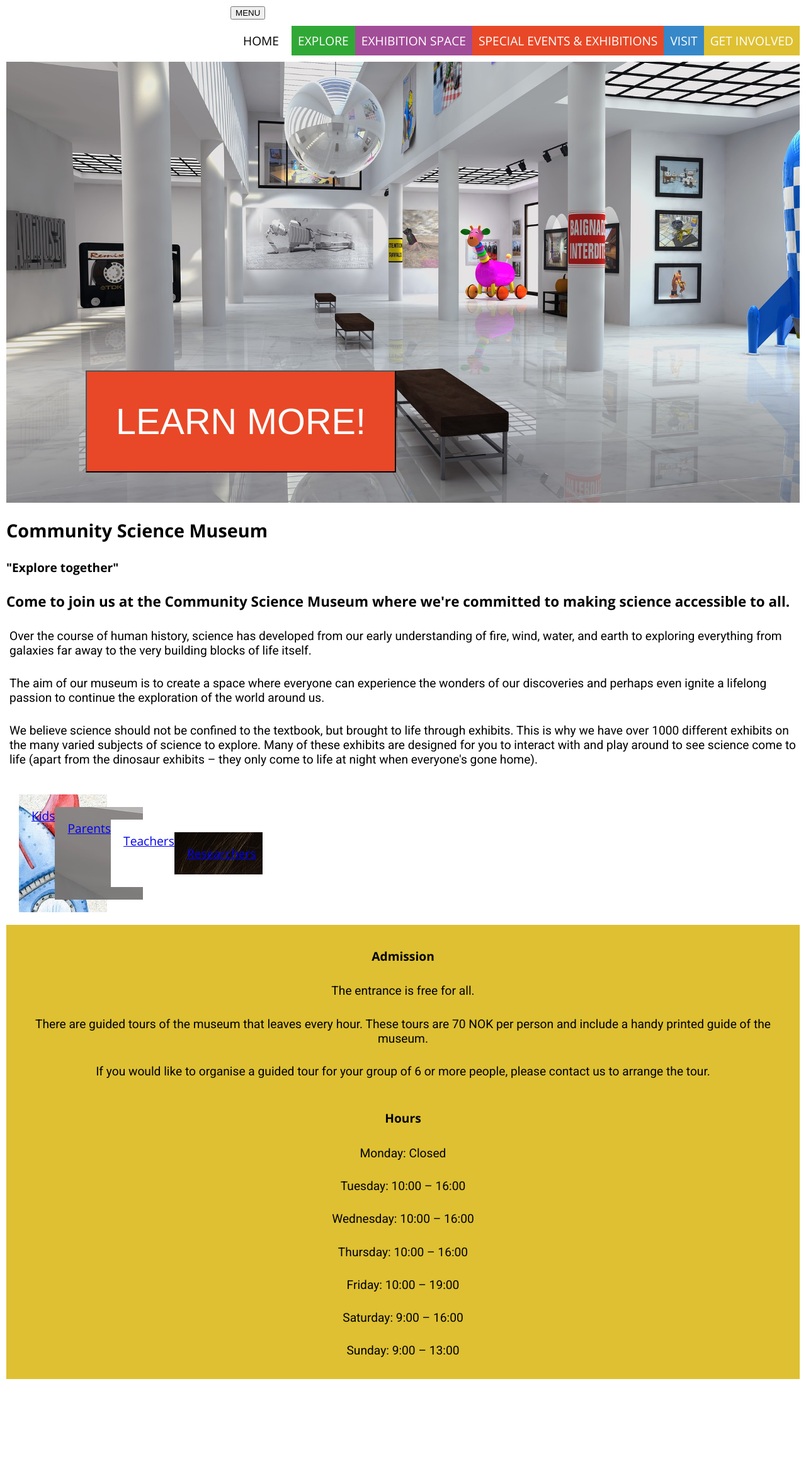
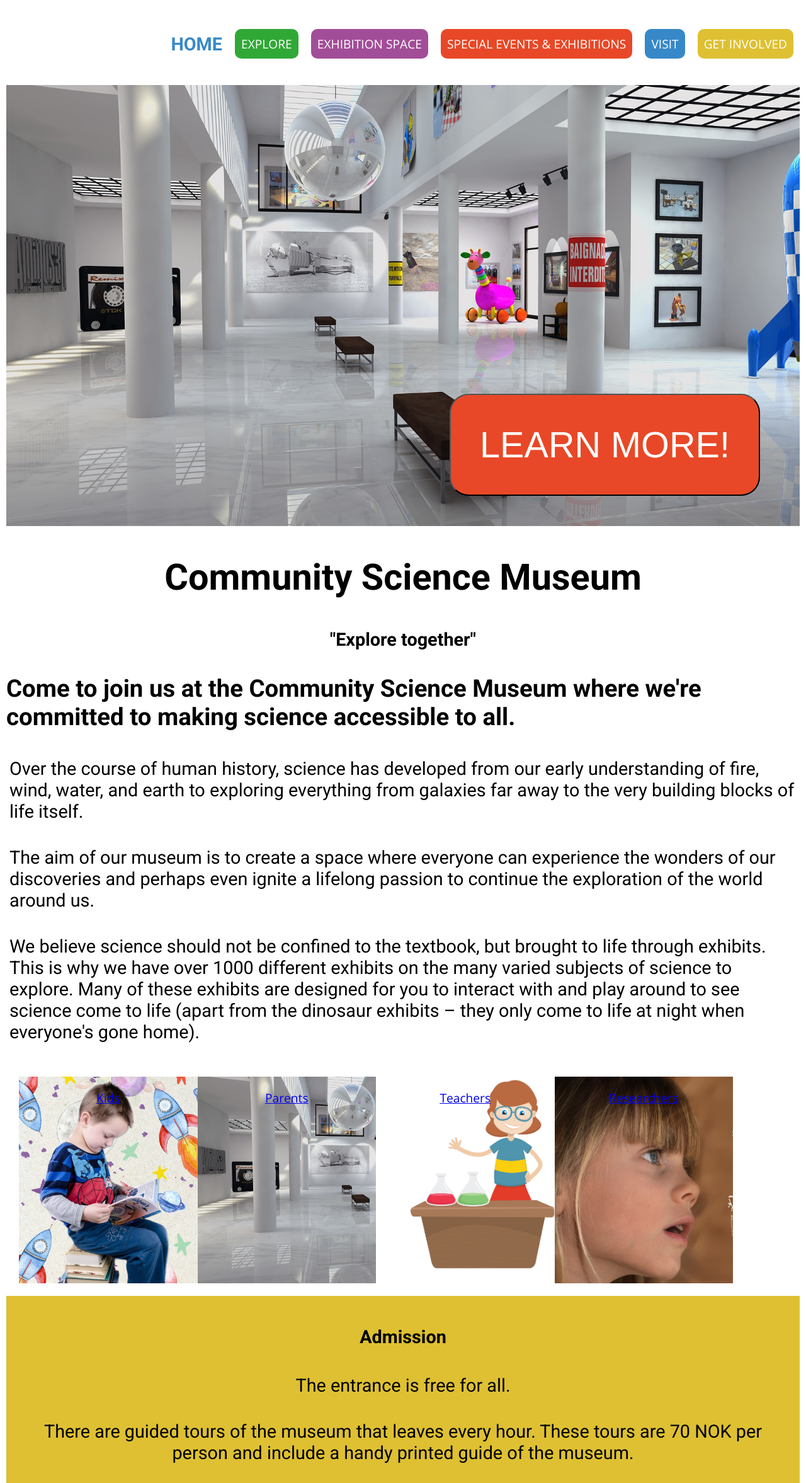
Before and after one commit to Boip-no/ScienseMuseum, a plain HTML site: page index.html in a window 1280 px wide. Shown: the part 160-2514 px from the top of the page at 63% size. Before the commit the page ends 2359 px from the top, so only its background shows below. Drawn offline with nearby package versions, Linux system fonts and the light colour scheme.

Commit message:
edited
menu has been changed along with the visit-info.

I miss some pictures!

```diff
--- a/css/styles.css
+++ b/css/styles.css
@@ -27,9 +27,7 @@ p {
   font-family: 'Roboto', sans-serif;
 }
 
-h1 h2 h3 h4 {
-  align-items: center;
-}
+
 /*MAIN*/
 .col1 {
 
@@ -71,6 +69,14 @@ a24d98 - purple
 */
 /* Mobile and Tablet */
 @media only screen and (min-width: 250px) and (max-width: 699px) {
+  h1 h2 h3 h4 {
+    align-items: center;
+    font-family: 'Roboto', sans-serif;
+  }
+  .col-content {
+    text-align: center;
+  }
+
   .container {
     overflow: auto;
     scroll-behavior: smooth;
@@ -84,6 +90,7 @@ a24d98 - purple
     justify-content: space-between;
   }
   .dropbutton {
+    display: block;
     color: black;
     padding: 16px;
     font-size: 16px;
@@ -208,6 +215,7 @@ a24d98 - purple
     background: #a24d98;
     padding: 0.8em;
     padding: #a24d98;
+    border-radius: 10px;
     align-content: flex-end;
     position: absolute;
     color: white;
@@ -224,6 +232,29 @@ a24d98 - purple
 }
 /* Laptop and Desktop */
 @media only screen and (min-width: 700px){
+  h1 {
+    align-items: center;
+    font-family: 'Roboto', sans-serif;
+    font-size: 3.5em;
+  }
+  h2 {
+    align-items: center;
+    font-family: 'Roboto', sans-serif;
+    font-size: 3em;
+  }
+  h3 {
+    align-items: center;
+    font-family: 'Roboto', sans-serif;
+    font-size: 2em;
+  }
+  h4 {
+    align-items: center;
+    font-family: 'Roboto', sans-serif;
+    font-size: 1.5em;
+  }
+  p {
+    font-size: 1.5em;
+  }
   #logo {
     width: 100%;
     flex-direction: column;
@@ -231,7 +262,8 @@ a24d98 - purple
   #nav-home {
     background: white;
     color: black;
-    padding: 20px;
+    padding: 10px;
+    color: #3788c8;
   }
   .menu {
     display: flex;
@@ -242,22 +274,32 @@ a24d98 - purple
     background: #30a836;
     padding: 10px;
     justify-content: space-between;
+    border-radius: 10px;
+    margin: 10px;
   }
   .nav-exhibition {
     background: #a24d98;
     padding: 10px;
+    border-radius: 10px;
+    margin: 10px;
   }
   .nav-specials {
     background: #e84827;
     padding: 10px;
+    border-radius: 10px;
+    margin: 10px;
   }
   .nav-visit {
     background: #3788c8;
     padding: 10px;
+    border-radius: 10px;
+    margin: 10px;
   }
   .nav-involved {
     background: #dec032;
     padding: 10px;
+    border-radius: 10px;
+    margin: 10px;
   }
   .nav-desktop {
     display: flex;
@@ -270,8 +312,8 @@ a24d98 - purple
     text-align: right;
     flex-direction: row;
   }
-  .dropdown {
-    button: hidden;
+  .dropbutton {
+    display: none;
   }
   .headerImage {
     background-image: url(../images/exhibition-1863344_1920.jpg);
@@ -282,7 +324,7 @@ a24d98 - purple
     position: relative;
   }
   .headerImage2 {
-    background-image: url(../images/Kid-teacher/research.jpg);
+    background-image: url(../images/research.jpg);
     min-height: 700px;
     min-width: 100%;
     background-repeat: no-repeat;
@@ -325,12 +367,16 @@ a24d98 - purple
     background: #e84827;
     font-size: 3em;
     padding: 0.8em;
+    border-radius: 30px;
     padding: #e84827;
     align-content: center;
     position: absolute;
     top: 70%;
-    left: 10%;
+    right: 5%;
     color: white;
+  }
+  .col-content {
+    text-align: center;
   }
   .explore {
     display: flex;
@@ -342,48 +388,43 @@ a24d98 - purple
     align-items: center;
   }
 
-  .fourBlocks {
-    display: inline-block;
+  .infoBlocks {
+    display: flex;
     flex-direction: row;
-    width: 100px;
+    width: 90%;
     padding: 20px;
+    align-items: center;
+    text-align: center;
+  }
 
-  }
   .blockKid {
-    background-image: url(../images/Kid-teacher/kid2.jpg);
-    display: inline-flex;
-    background-repeat: no-repeat;
+    flex: 1;
     padding: 20px;
-    flex-direction: row;
-    width: 100px;
-    justify-content: space-between;
+    background-image: url(../images/kid2.jpg);
+    background-size: cover;
+    height: 15em;
   }
   .blockParents {
     background-image: url(../images/exhibition-1863344_1920.jpg);
-    display: inline-flex;
-    background-repeat: no-repeat;
+    flex: 1;
     padding: 20px;
-    flex-direction: row;
-    width: 100px;
-    justify-content: space-between;
+    justify-content: flex-end;
+    background-size: cover;
+    height: 15em;
   }
   .blockTeach {
-    background-image: url(../images/Kid-teacher/teacher.jpg);
-    display: inline-flex;
-    background-size: fixed;
+    background-image: url(../images/teacher.jpg);
+    flex: 1;
     padding: 20px;
-    flex-direction: row;
-    width: 100px;
-        justify-content: space-between;
+    background-size: cover;
+    height: 15em;
   }
   .blockRes {
-    background-image: url(../images/Kid-teacher/research.jpg);
-    display: inline-flex;
-    background-repeat: no-repeat;
+    background-image: url(../images/research.jpg);
+    flex: 1;
     padding: 20px;
-    flex-direction: row;
-    width: 100px;
-        justify-content: space-between;
+    background-size: cover;
+    height: 15em;
   }
   footer {
     display: flex;
--- a/index.html
+++ b/index.html
@@ -19,7 +19,7 @@
               <button class="dropbutton">MENU</button>
                 <div class="dropdown-content">
                 <div class="nav-desktop">
-                  <a id="nav-home" href="index.html">HOME</a>
+                  <a id="nav-home" href="index.html"><h4>HOME</h4></a>
                   <a class="nav-explore" href="menu/explore.html">EXPLORE</a>
                   <a class="nav-exhibition" href="menu/exhibition.html">EXHIBITION SPACE</a>
                   <a class="nav-specials" href="menu/specials.html">SPECIAL EVENTS & EXHIBITIONS</a>
@@ -39,28 +39,30 @@
       </div>
       <div class="container">
           <div class="col1">
-          <h2>Community Science Museum</h2> <h4>"Explore together"</h4></div>
-          <div class="col2">  <h3>Come to join us at the Community Science Museum where we're committed to making science accessible to all.</h3>
+            <div class="col-content">
+              <h2>Community Science Museum</h2> <h4>"Explore together"</h4></div>
+              <div class="col2">  <h3>Come to join us at the Community Science Museum where we're committed to making science accessible to all.</h3>
+            </div>
           </div>
           <div class="col3">
-            <p>Over the course of human history, science has developed from our early understanding of fire, wind, water, and earth to exploring everything from galaxies far away to the very building blocks of life itself.</p>
+              <p>Over the course of human history, science has developed from our early understanding of fire, wind, water, and earth to exploring everything from galaxies far away to the very building blocks of life itself.</p>
 
-            <p>The aim of our museum is to create a space where everyone can experience the wonders of our discoveries and perhaps even ignite a lifelong passion to continue the exploration of the world around us.</p>
+              <p>The aim of our museum is to create a space where everyone can experience the wonders of our discoveries and perhaps even ignite a lifelong passion to continue the exploration of the world around us.</p>
           </div>
           <div class="col4"></div>
-            <p>We believe science should not be confined to the textbook, but brought to life through exhibits. This is why we have over 1000 different exhibits on the many varied subjects of science to explore. Many of these exhibits are designed for you to interact with and play around to see science come to life (apart from the dinosaur exhibits – they only come to life at night when everyone's gone home).</p>
+              <p>We believe science should not be confined to the textbook, but brought to life through exhibits. This is why we have over 1000 different exhibits on the many varied subjects of science to explore. Many of these exhibits are designed for you to interact with and play around to see science come to life (apart from the dinosaur exhibits – they only come to life at night when everyone's gone home).</p>
         </div>
       </div>
-      <div class="fourBlocks">
-        <article class="blockKid">
-        <a href="menu/explore.html">Kids</a>
-        <article class="blockParents">
-        <a href="menu/explore.html">Parents</a>
-        <article class="blockTeach">
-        <a href="menu/explore.html">Teachers</a>
-        <article class="blockRes">
-        <a href="menu/explore.html">Researchers</a>
-      </div>
+      <section class="infoBlocks">
+        <div class="blockKid">
+        <a href="menu/explore.html">Kids</a></div>
+        <div class="blockParents">
+        <a href="menu/explore.html">Parents</a></div>
+        <div class="blockTeach">
+        <a href="menu/explore.html">Teachers</a></div>
+        <div class="blockRes">
+        <a href="menu/explore.html">Researchers</a></div>
+      </section>
     </main>
 
     <footer class="footer">
```
Also changed, not shown: menu/exhibition.html (+19 -9 lines), menu/explore.html (+15 -9 lines), menu/involved.html (+15 -7 lines), menu/specials.html (+17 -9 lines), menu/visit.html (+19 -7 lines), images/ball-1010907_1920.jpg (renamed from images/Kid-teacher/ball-1010907_1920.jpg), images/genoa-956405_1920.jpg (renamed from images/Bio/genoa-956405_1920.jpg), images/heart-2607178_1920.jpg (renamed from images/Bio/heart-2607178_1920.jpg), images/kid2.jpg (renamed from images/Kid-teacher/kid2.jpg), images/research.jpg (renamed from images/Kid-teacher/research.jpg), images/science-2799817.jpg (renamed from images/Kid-teacher/science-2799817.jpg), images/skeleton-414543_1920.jpg (renamed from images/Bio/skeleton-414543_1920.jpg), images/teacher.jpg (renamed from images/Kid-teacher/teacher.jpg), 6 other files. Lines whose indentation alone changed are shown as unchanged.
